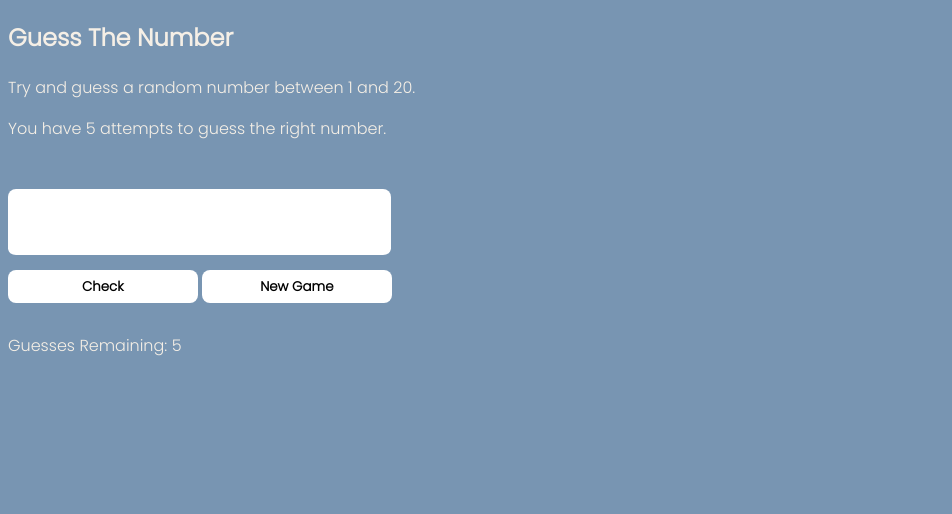
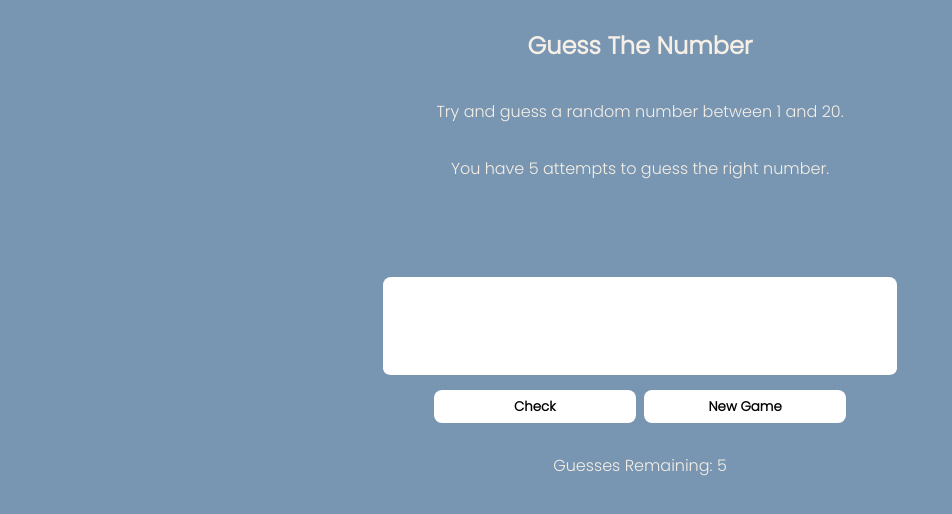
Before and after one commit to ameeetgaikwad/Guess-Number-Game, a website: page index.html in a window 1280 px wide. Both pictures are taken after typing "Sample" into the empty fields and a click on the button "New Game". Shown: the whole page, without its empty margins (0-952 px from the left). Drawn offline with Linux system fonts and the light colour scheme.

Commit message:
added more css

```diff
--- a/index.html
+++ b/index.html
@@ -23,9 +23,9 @@
 
         <form class="form">
             <input type="text" class="inputNumber">
-            <div>
+            <div class="buttons">
                 <input type="button" value="Check" class="submit button">
-                <button class="newGame none button">New Game</button>
+                <button class="newGame button">New Game</button>
             </div>
 
         </form>
--- a/script.js
+++ b/script.js
@@ -1,5 +1,5 @@
 const userInput = document.querySelector(".inputNumber");
-const submit = document.querySelector(".submit");
+const check = document.querySelector(".submit");
 const result = document.querySelector(".loseOrWin");
 const lowHigh = document.querySelector(".lowHigh");
 const remainingGuess = document.querySelector(".remainingGuess");
@@ -8,17 +8,19 @@ let randomNumber = Math.floor(Math.random() * 20 + 1);
 let gameOn = true;
 let turn = 5;
 
-submit.addEventListener("click", function (e) {
+check.addEventListener("click", checkButton);
+
+function checkButton(e) {
   e.preventDefault();
   if (turn == 0) {
     gameOn = false;
     lowHigh.innerHTML = `GAME OVER! CORRECT GUESS WAS ${randomNumber}`;
-    alert("Game over! Start new game.");
+    document.querySelector("body").style.backgroundColor = "#CD104D";
   }
   if (gameOn) {
     validateGuess(userInput.value);
   }
-});
+}
 
 function validateGuess(guess) {
   if (guess == 0) {
@@ -34,7 +36,7 @@ function validateGuess(guess) {
 
 function checkGuess(guess) {
   if (randomNumber == userInput.value) {
-    lowHigh.innerHTML = "Congratulations! You Won";
+    lowHigh.innerHTML = "Congratulations🎉! You Won";
     document.querySelector("body").style.backgroundColor = "#937DC2";
   } else if (randomNumber < userInput.value) {
     lowHigh.innerHTML = "Too High!";
@@ -47,6 +49,12 @@ function checkGuess(guess) {
   }
 }
 
+document.addEventListener("keydown", function (e) {
+  if (e.key === "Enter") {
+    checkButton(e);
+  }
+});
+
 newGame.addEventListener("click", function (e) {
   e.preventDefault();
   gameOn = true;
@@ -55,4 +63,5 @@ newGame.addEventListener("click", function (e) {
   remainingGuess.innerHTML = 5;
   userInput.value = "";
   randomNumber = Math.floor(Math.random() * 20 + 1);
+  document.querySelector("body").style.backgroundColor = "#7895b2";
 });
--- a/style.css
+++ b/style.css
@@ -8,6 +8,8 @@ body {
   flex-direction: column;
 }
 .inputNumber {
+  display: block;
+  margin: auto;
   outline: none;
   border-top-style: hidden;
   border-right-style: hidden;
@@ -16,8 +18,9 @@ body {
   border-radius: 0.5rem;
   font-size: 1.5rem;
   font-family: "Poppins", sans-serif;
-  height: 4rem;
-  width: 30%;
+  height: 6rem;
+  width: 80%;
+  max-width: 510px;
 }
 .button {
   border-top-style: hidden;
@@ -25,8 +28,9 @@ body {
   border-left-style: hidden;
   border-bottom-style: hidden;
   padding: 0.5em;
-  margin: 1em 0;
-  width: 15%;
+  margin: 1em 0.3em;
+  width: 16%;
+  max-width: 255px;
   background-color: white;
   color: black;
   font-family: "Poppins", sans-serif;
@@ -35,5 +39,24 @@ body {
 }
 
 .info {
-  margin-bottom: 3em;
+  margin-bottom: 5em;
+  display: flex;
+  flex-direction: column;
+  align-items: center;
 }
+
+.none {
+  display: none;
+}
+
+.buttons {
+  display: flex;
+  flex-direction: row;
+  justify-content: center;
+}
+
+.result {
+  display: flex;
+  flex-direction: column;
+  align-items: center;
+}
```
